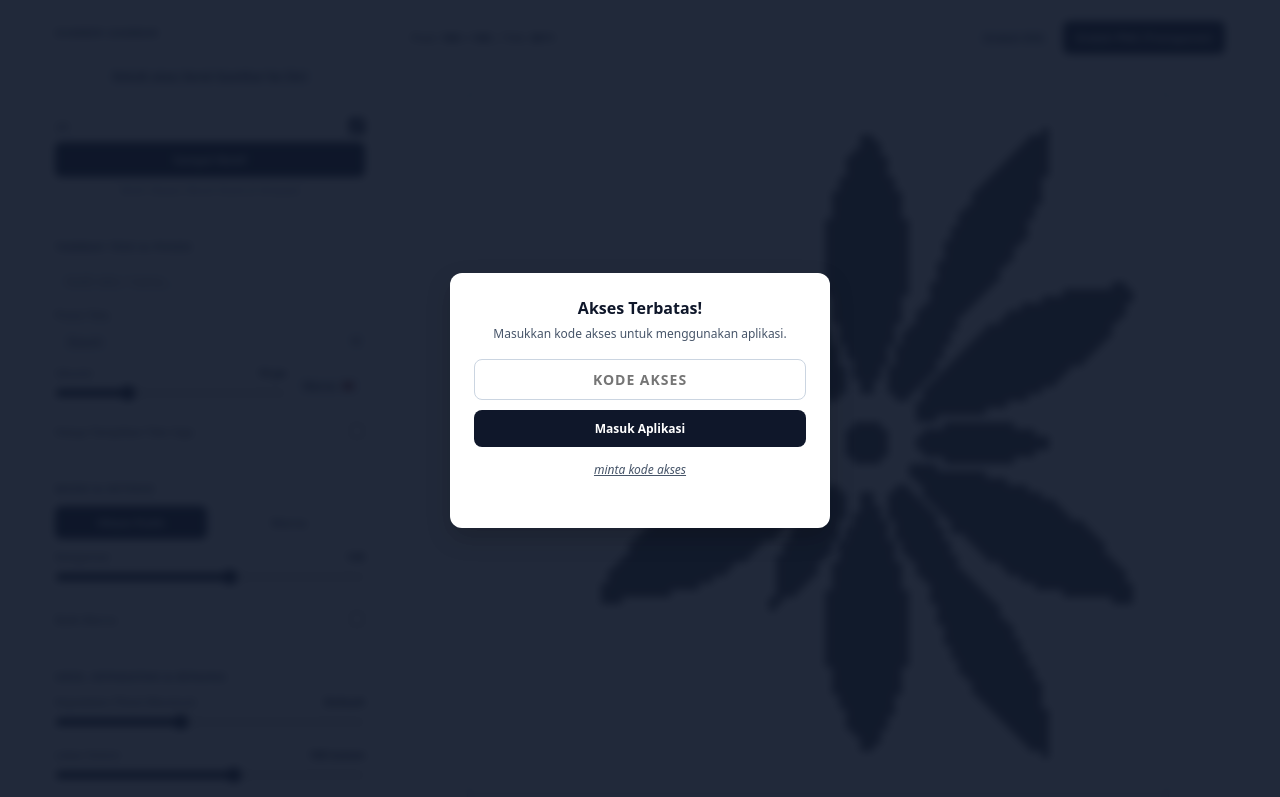
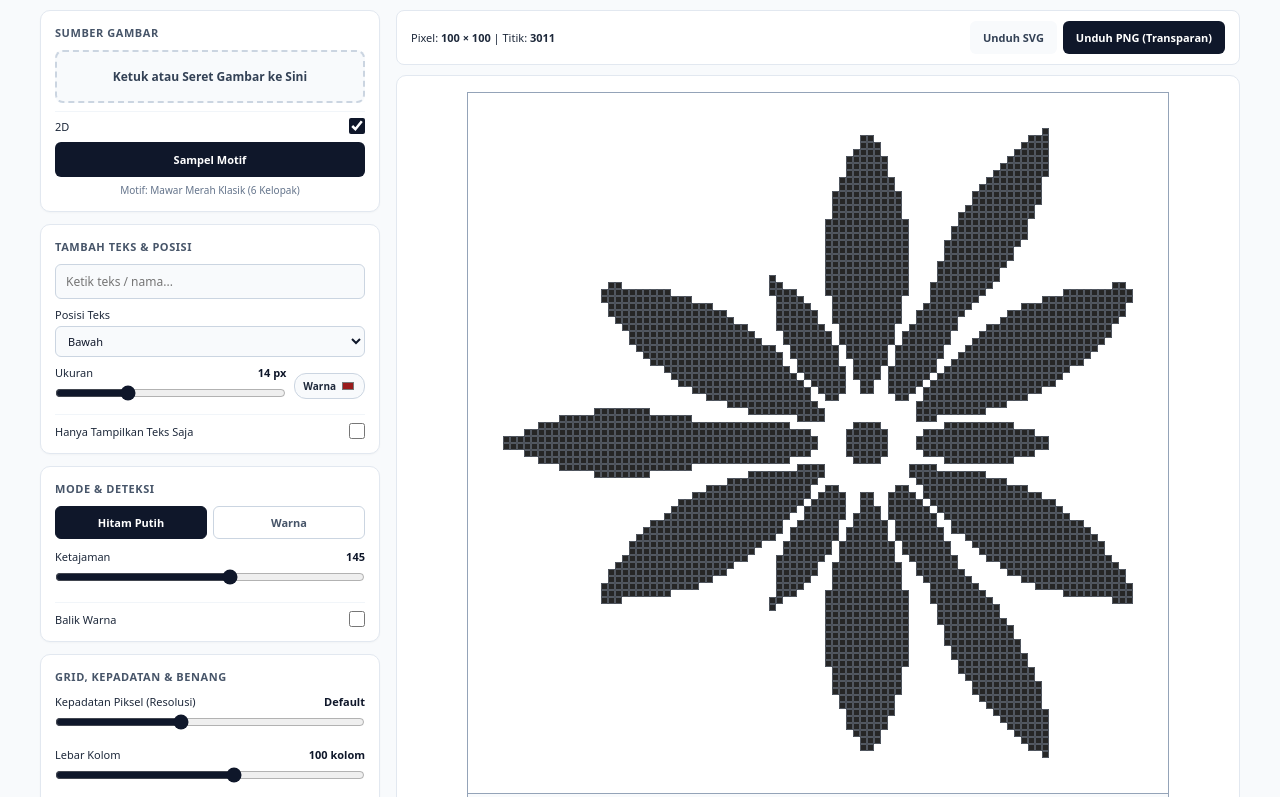
Before and after one commit to rifon18/karawogenerator, a plain HTML site: page index.html in a window 1280 px wide. Shown: the top 797 px of the page. Drawn offline with Linux system fonts and the light colour scheme.

Commit message:
index.html

```diff
--- a/index.html
+++ b/index.html
@@ -321,7 +321,7 @@
          PENGATURAN IZIN AKSES PERANGKAT & LINK SOSIAL MEDIA
          ======================================================================== */
       var ACCESS_CONFIG = {
-        wajibAkses: true,
+        wajibAkses: false, // ganti false jadi true jika ingin mengaktifkan kode akses begitu juga sebaliknya
 
         // Ganti URL di bawah ini dengan link WhatsApp, Instagram, atau sosial media Anda
         linkSosmed: 'https://wa.me/6282199421893?text=Halo%20Admin,%20saya%20ingin%20minta%20kode%20akses%20Karawo%20Strimin%20Generator',
```
